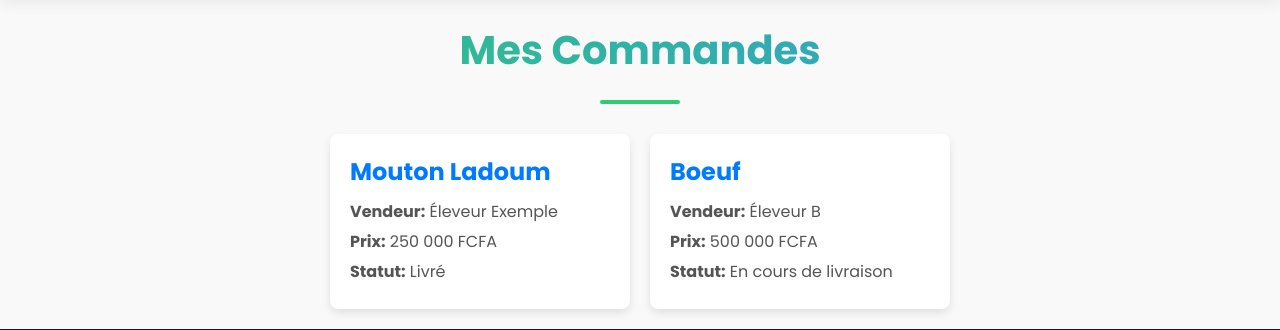
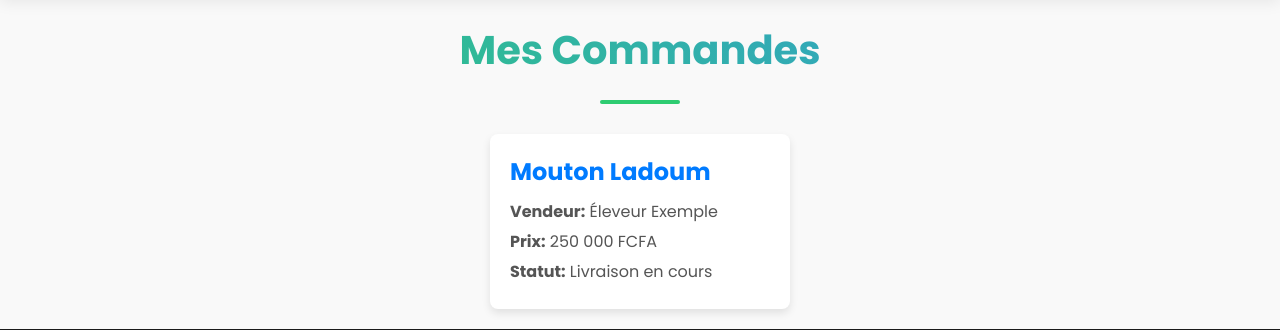
Before and after one commit to Shikari-Di/Daral-Bi-Vente-de-betails, a PHP site: page /mes-commandes.php in a window 1280 px wide. Shown: the part 100-430 px from the top of the page. Run offline with PHP 8.4, Linux system fonts and the light colour scheme.

Commit message:
some changes

```diff
--- a/mes-commandes.php
+++ b/mes-commandes.php
@@ -10,15 +10,9 @@ $orders = [
         'product_name' => 'Mouton Ladoum',
         'seller' => 'Éleveur Exemple',
         'price' => 250000,
-        'status' => 'Livré'
+        'status' => 'Livraison en cours'
     ],
-    [
-        'id' => '12346',
-        'product_name' => 'Boeuf',
-        'seller' => 'Éleveur B',
-        'price' => 500000,
-        'status' => 'En cours de livraison'
-    ]
+
 ];
 ?>
 
```
Also changed, not shown: panier.php (+1 -7 lines), img/moutonladoum.jpeg (added), img/moutonladoum2.jpeg (added).
